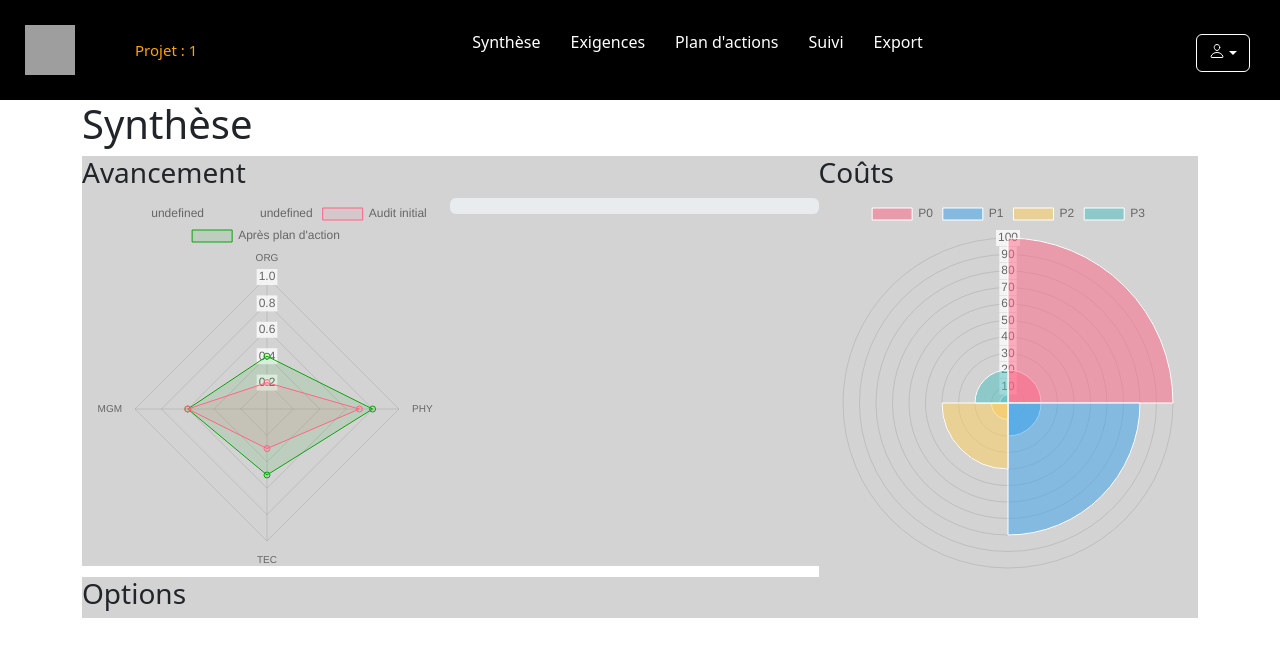
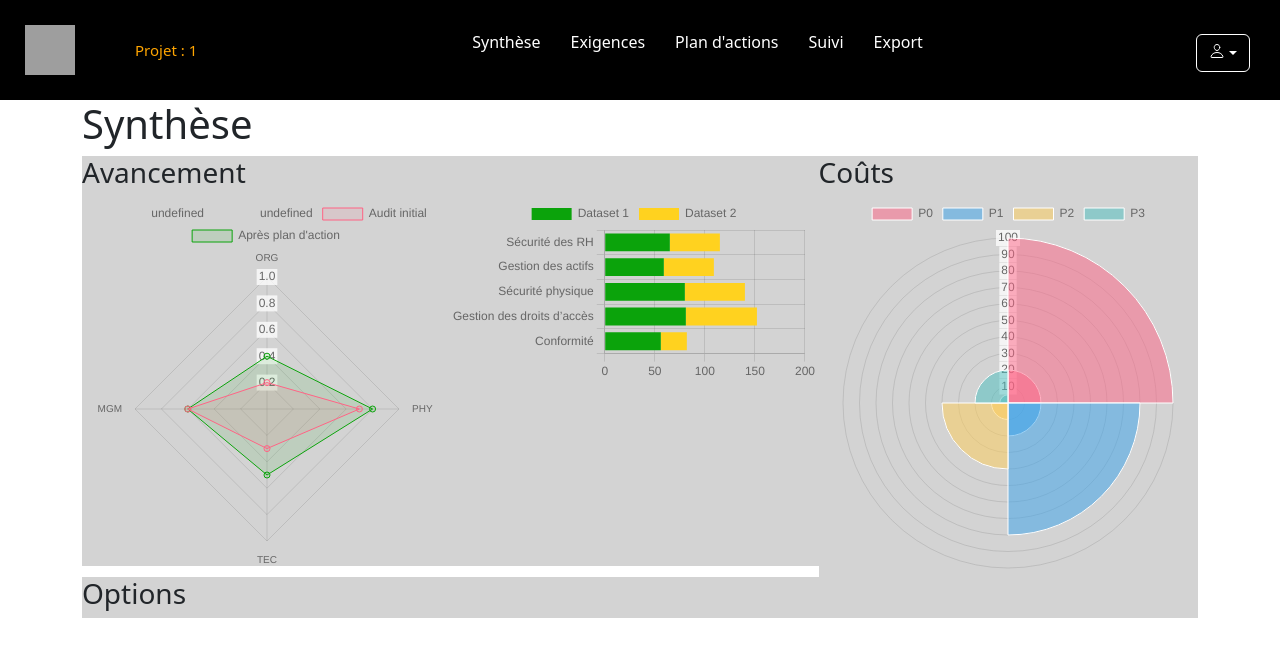
Before and after one commit to louison77/App, a React (Create React App) app in the folder app/: page /Gestion/1/Resume in a window 1280 px wide. Shown: the top 656 px of the page. Built offline with nearby package versions, Linux system fonts and the light colour scheme; grey boxes are pictures that could not be loaded.

Commit message:
Upload of changes on GestionPage

```diff
--- a/app/src/App.js
+++ b/app/src/App.js
@@ -24,7 +24,6 @@ function App() {
         <Route path={"/Gestion/:name"} element={<Gestion />}>
         <Route path="/Gestion/:name/Resume" element={<Resume/>}/>
           <Route path="/Gestion/:name/Exigences" element={<Exigences/>}/>
-
           <Route path="/Gestion/:name/Mesures" element={<Mesures/>}/>
           <Route path="/Gestion/:name/Suivi" element={<Suivi/>}/>
           <Route path="/Gestion/:name/Export" element={<Export/>}/>
--- a/app/src/components/GestionPage/Graphs/ProgressBar.jsx
+++ b/app/src/components/GestionPage/Graphs/ProgressBar.jsx
@@ -7,9 +7,10 @@ import {
   Title,
   Tooltip,
   Legend,
+  //GridLineOptions,
+  //scales,
 } from 'chart.js';
 import { Bar } from 'react-chartjs-2';
-import faker from 'faker';
 
 ChartJS.register(
   CategoryScale,
@@ -17,26 +18,30 @@ ChartJS.register(
   BarElement,
   Title,
   Tooltip,
-  Legend
+  Legend,
 );
 
 export const options = {
   indexAxis: 'y',
-  elements: {
-    bar: {
-      borderWidth: 2,
+  plugins: {
+    title: {
+      display: false,
+      text: 'ProgressBar Chart',
     },
+    LinearScale:{grid:{display:false}},
+    //Legend: {display: false}
   },
   responsive: true,
-  plugins: {
-    legend: {
-      position: 'right',
+  scales: {
+    x: {
+      stacked: true,
     },
-    title: {
-      display: true,
-      text: 'Progress Bar',
+    y: {
+      stacked: true,
     },
+    //grid:{display:true}
   },
+  //Legend: {display: false}
 };
 
 const labels = ["Sécurité des RH","Gestion des actifs","Sécurité physique","Gestion des droits d’accès","Conformité"];
@@ -46,13 +51,17 @@ export const data = {
   datasets: [
     {
       label: 'Dataset 1',
-      data: labels.map(() => faker.datatype.number({ min: 0, max: 1000 })),
-      borderColor: 'rgb(255, 99, 132)',
-      backgroundColor: 'rgba(255, 99, 132, 0.5)',
+      data:  [65, 59, 80, 81, 56, 55, 40],
+      backgroundColor: 'rgb(11, 163, 11)',
+    },
+    {
+      label: 'Dataset 2',
+      data: [50, 50, 60, 71, 26, 35, 10],
+      backgroundColor: 'rgb(255, 210, 31)',
     },
   ],
 };
 
-export default function ProgressBar() {
+export default function App() {
   return <Bar options={options} data={data} />;
 }
--- a/app/src/components/GestionPage/Resume.jsx
+++ b/app/src/components/GestionPage/Resume.jsx
@@ -2,8 +2,8 @@ import React from "react";
 import "../../styles/components/GestionStyle/_resume.css";
 import RadarChart from "./Graphs/ProgressRadar.jsx";
 import PolarAreaChart from "./Graphs/CostPolarArea.jsx";
-import { ProgressBar } from "react-bootstrap";
-//import ProgressBar from "./Graphs/ProgressBar";
+//import { ProgressBar } from "react-bootstrap";
+import ProgressBar from "./Graphs/ProgressBar";
 
 const Resume = () => {
   return (
--- a/app/src/pages/Accueil.js
+++ b/app/src/pages/Accueil.js
@@ -4,7 +4,7 @@ import TableP from '../components/AccueilPage/TableP';
 import Authent from './Authent.js';
 
 const Accueil = () => {
-    const [isAuthenticated, userHasAuthenticated] = useState(false);
+    const [isAuthenticated, userHasAuthenticated] = useState(true); //change to false on push
     const [user, setUser] = useState(null);
     useEffect(() => {
         getUserInfo();
```
Also changed, not shown: app/src/components/GestionPage/Graphs/KPI.jsx (added).
